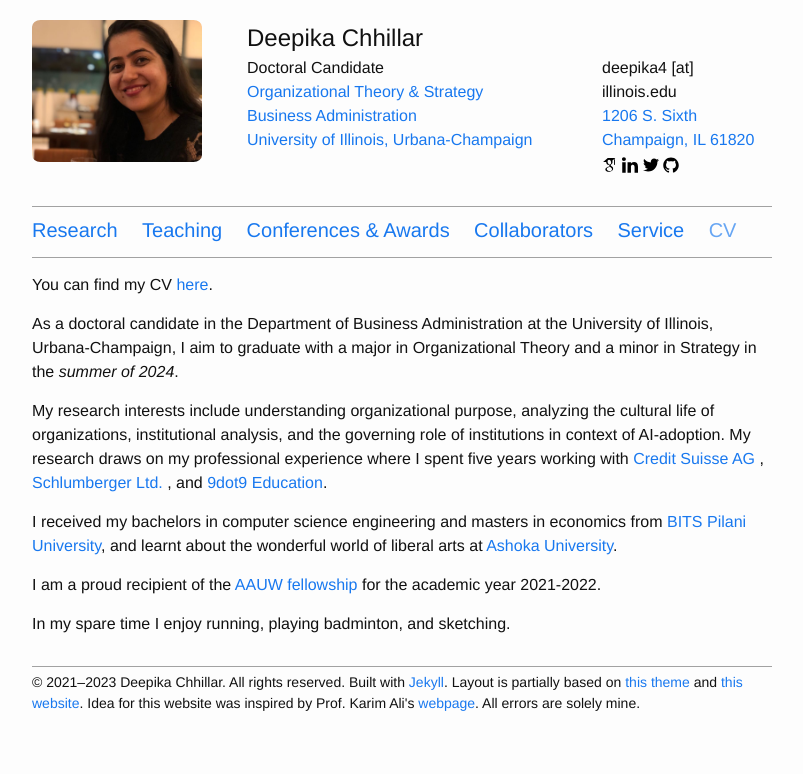
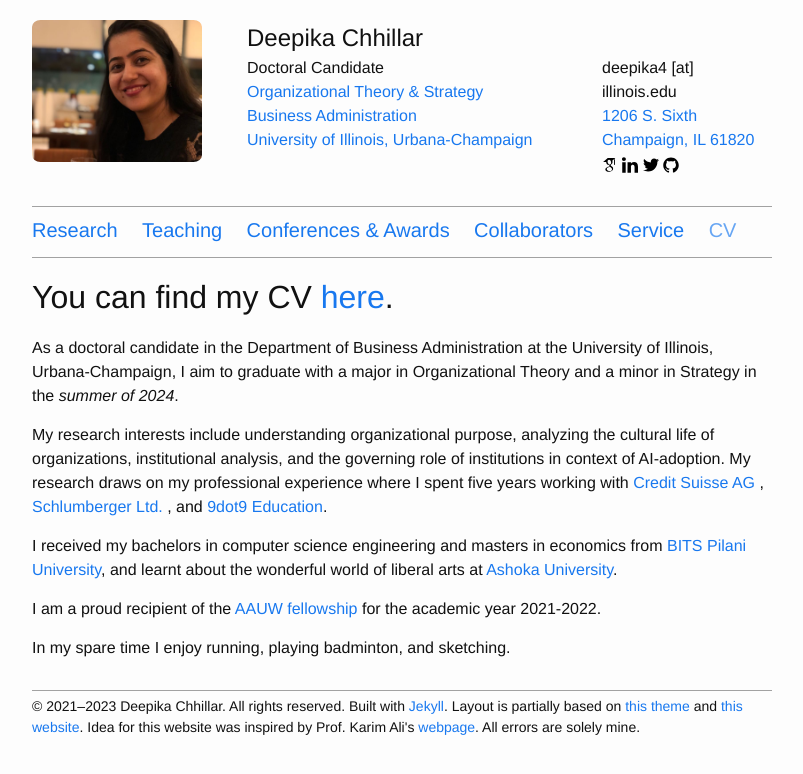
Before and after one commit to deepikachhillar/deepikachhillar.github.io, a Jekyll site: the page built from nav/cv.md, in a window 1280 px wide. Shown: the top 774 px of the page, without its empty margins (238-1041 px from the left). Built offline with Jekyll 4.4.1, drawn with Linux system fonts in a browser that asks for light colours.

Commit message:
Update cv.md

```diff
--- a/nav/cv.md
+++ b/nav/cv.md
@@ -4,7 +4,7 @@ title: CV
 permalink: /cv/
 weight: 6
 ---
-You can find my CV [here][cvpdf]{:target="_blank"}.
+# You can find my CV [here][cvpdf]{:target="_blank"}.
 
 [cvpdf]: {{ "/resources/docs/deepika-cv.pdf" | prepend: site.baseurl }}
 As a doctoral candidate in the Department of Business Administration at the University of Illinois, Urbana-Champaign, I aim to graduate with a major in Organizational Theory and a minor in Strategy in the *summer of 2024*.
```
